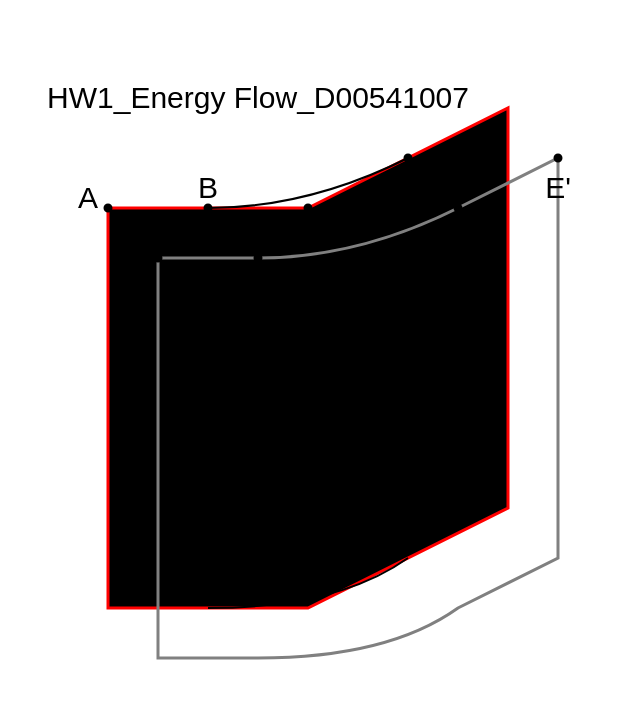
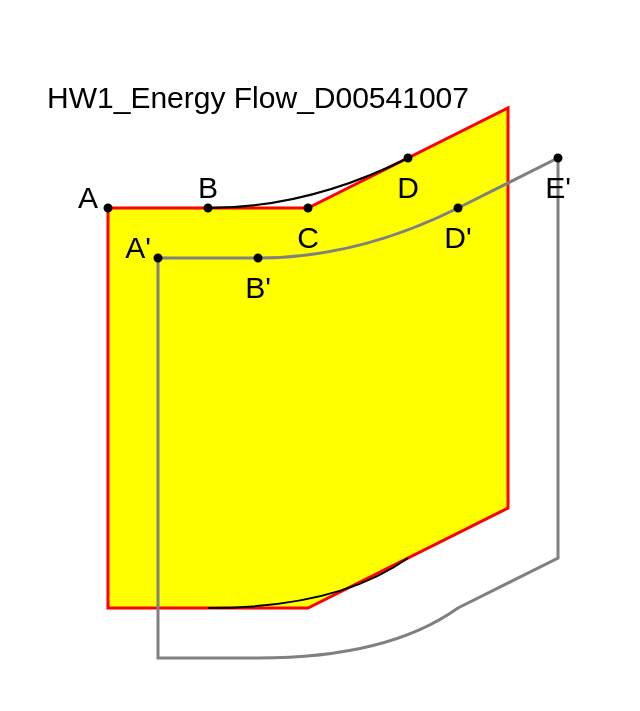
Before and after one commit to NTU-CSX-D3JS/d00541007, a plain HTML site: page EFv1.html in a window 1280 px wide. Shown: the whole page, without its empty margins (0-640 px from the left). Drawn offline with nearby package versions, Linux system fonts and the light colour scheme.

Commit message:
Update EFv1.html

```diff
--- a/EFv1.html
+++ b/EFv1.html
@@ -13,7 +13,7 @@
 
 <svg height="700" width="600">
 
-<path id="line chart" d="M 100 200 l 200 0 l 200 -100 l 0 400 l -200 100 l -200 0 l 0 -400" stroke="red" stroke-width="3" fill="ywllow" />
+<path id="line chart" d="M 100 200 l 200 0 l 200 -100 l 0 400 l -200 100 l -200 0 l 0 -400" stroke="red" stroke-width="3" fill="yellow" />
 
 <path id="flow chart" d="M 150 250 l 100 0 q100 0 200 -50 l 100 -50 l 0 400 l -100 50 q-70 50 -200 50 l -100 0 l 0 -400" stroke="gray" stroke-width="3" fill="none" />
 
```
